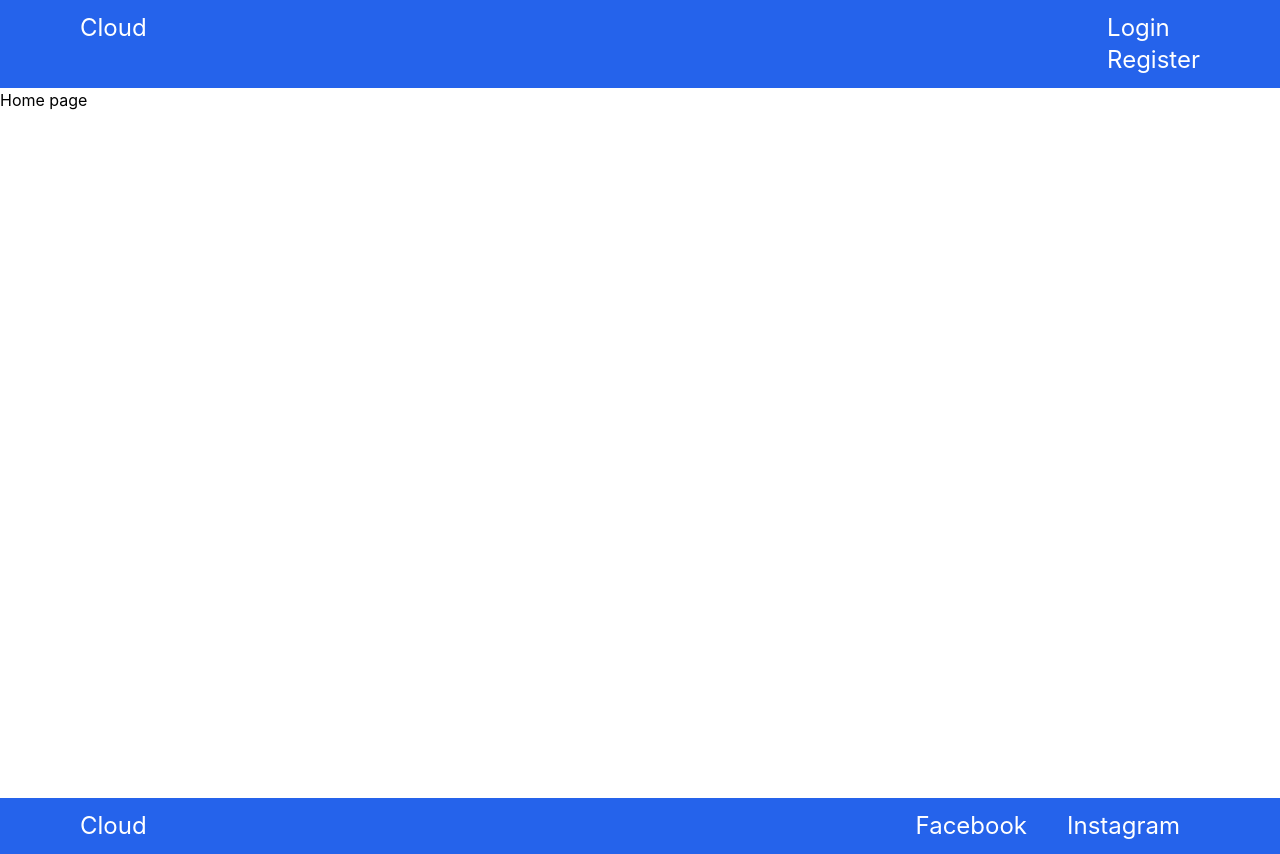
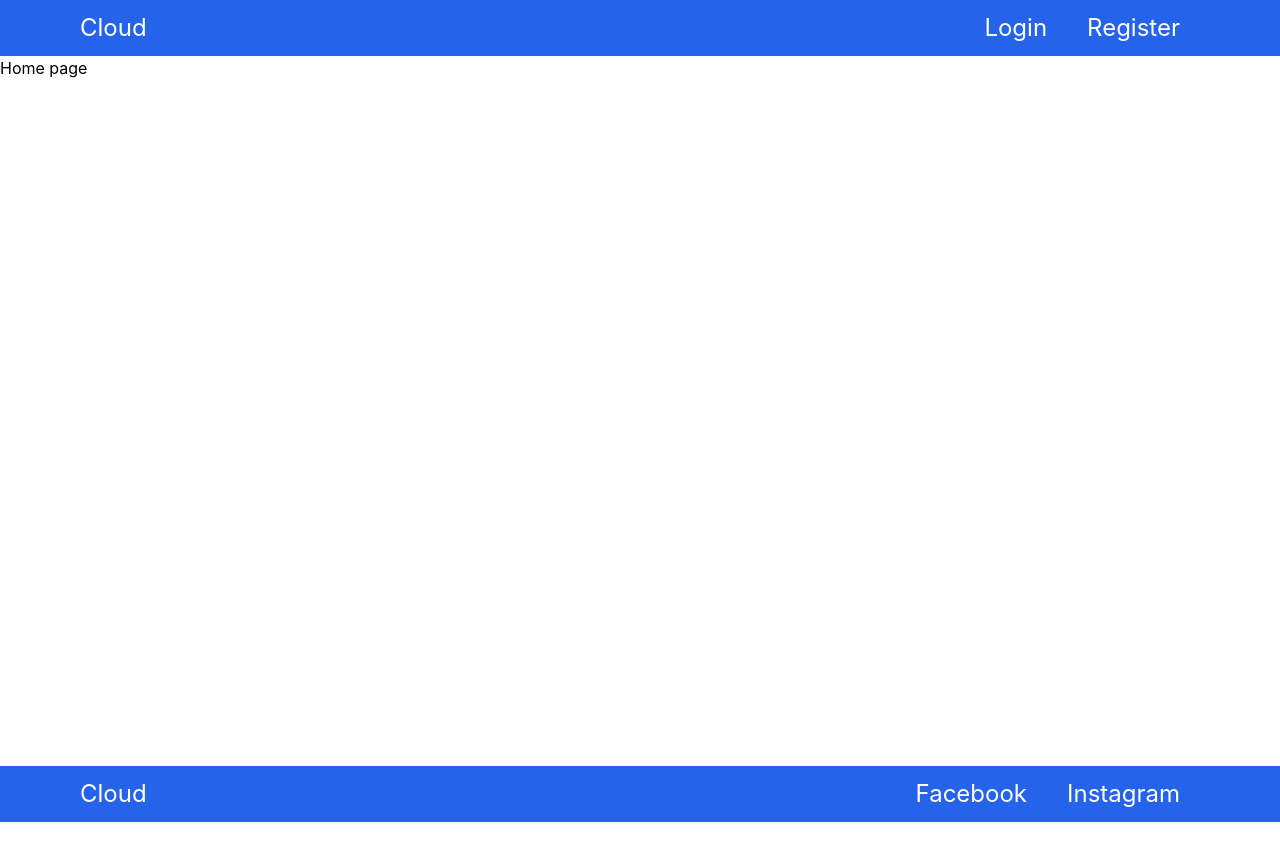
Before and after one commit to alexmehandzhiyska/cloud-fe, a React (Create React App) app: page / in a window 1280 px wide. After the commit the page ends 822 px from the top, so only its background shows below. Built offline with nearby package versions, Linux system fonts and the light colour scheme.

Commit message:
Fix navbar design

```diff
--- a/src/components/Header/Header.tsx
+++ b/src/components/Header/Header.tsx
@@ -4,7 +4,6 @@ import { authService } from '../../services/authService';
 
 const Header = () => {
     const user = localStorage.getItem('user') ? JSON.parse(localStorage.getItem('user')) : null;
-    console.log(user);
 
     const navigate = useNavigate();
 
@@ -20,15 +19,15 @@ const Header = () => {
 
             <nav>
                 {!user &&
-                    <ul>
-                        <li><Link to="/login">Login</Link></li>
-                        <li><Link to="/register">Register</Link></li>
+                    <ul className="flex">
+                        <li className="mx-5"><Link to="/login">Login</Link></li>
+                        <li className="mx-5"><Link to="/register">Register</Link></li>
                     </ul>
                 }
 
                 {user &&
-                    <ul>
-                        <li onClick={() => logout()}>Logout</li>
+                    <ul className="flex">
+                        <li className="mx-5" onClick={() => logout()}>Logout</li>
                     </ul>
                 }
 
```
